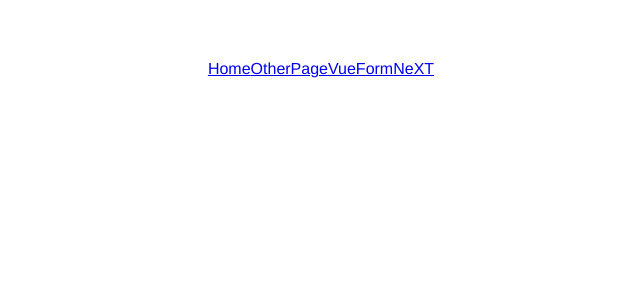
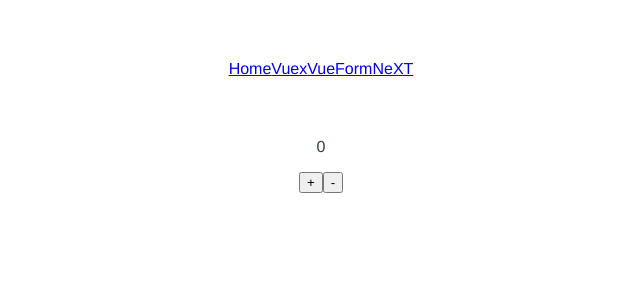
Before and after one commit to kingideayou/VueStudy, a Vue app: page /#/vuex in a window 1280 px wide. Shown: the top 300 px of the page, without its empty margins (319-959 px from the left). Built offline with nearby package versions, Linux system fonts and the light colour scheme; what vue-resource would draw is missing.

Commit message:
simple vuex demo

```diff
--- a/package.json
+++ b/package.json
@@ -14,6 +14,7 @@
     },
   "dependencies": {
     "vue": "^2.0.1",
+    "vuex": "^0.6.2",
     "express": "4.12.3",
     "leanengine": "1.2.2"
   },
--- a/src/components/VueRouter/VueRouterStart.vue
+++ b/src/components/VueRouter/VueRouterStart.vue
@@ -9,7 +9,7 @@
       <!-- <router-link to="/page_2">Go to Bar</router-link> -->
 
       <router-link to="/home">Home</router-link>
-      <router-link to="/bar">OtherPage</router-link>
+      <router-link to="/vuex">Vuex</router-link>
       <router-link to="/form">VueForm</router-link>
       <router-link to="/user/NeXT">NeXT</router-link>
       <!-- <br><br> -->
--- /dev/null
+++ b/src/components/Vuex.vue
@@ -0,0 +1,29 @@
+<template lang="html">
+
+  <div>
+    <button @click="updateCount">点击</button>
+    计数：{{ count }}
+  </div>
+
+</template>
+
+<script>
+
+import { updateCount } from '../vuex/actions'
+
+export default {
+  computed: updateCount({
+    count: state => state.count,
+
+    countAlias: 'count',
+
+    // 想访问局部状态，就必须借助于一个普通函数，函数中使用 `this` 获取局部状态
+    countPlusLocalState (state) {
+      return state.count + this.localCount
+    }
+  })
+}
+</script>
+
+<style lang="css">
+</style>
--- /dev/null
+++ b/src/components/VuexDemo.vue
@@ -0,0 +1,51 @@
+<template lang="html">
+  <div id="app">
+    <p>{{ count }}</p>
+    <p>
+      <button @click="increment">+</button>
+      <button @click="decrement">-</button>
+    </p>
+  </div>
+</template>
+
+<script>
+
+import Vue from 'vue'
+import Vuex from 'vuex'
+
+Vue.use(Vuex)
+
+export default {
+  data () {
+    return {}
+  },
+  computed: {
+    count() {
+      return store.state.count
+    }
+  },
+  mounted () {},
+  methods: {
+    increment () {
+      store.commit('increment')
+    },
+    decrement () {
+        store.commit('decrement')
+    }
+  },
+  components: {}
+}
+
+const store = new Vuex.Store({
+  state: {
+    count: 0
+  },
+  mutations: {
+    increment: state => state.count++,
+    decrement: state => state.count--
+  }
+})
+</script>
+
+<style lang="css">
+</style>
--- a/src/router.js
+++ b/src/router.js
@@ -5,6 +5,8 @@ Vue.use(VueRouter)
 
 const Home = resolve => require(['./components/VueResourceDemo.vue'], resolve)
 const VueForm = resolve => require(['./components/VueForm.vue'], resolve)
+const VuexComponent = resolve => require(['./components/Vuex.vue'], resolve)
+const VuexDemo = resolve => require(['./components/VuexDemo.vue'], resolve)
 const Foo = { template: '<div>foo</div>' }
 const Bar = { template: '<div>bar</div>' }
 const User = {
@@ -30,7 +32,8 @@ const UserHome = {
 const routes = [
   { path: '/home', component: Home },
   { path: '/form', component: VueForm },
-  { path: '/bar', component: Bar },
+  { path: '/vuex', component: VuexDemo },
+  // { path: '/vuex', component: VuexComponent },
    // 动态路径参数 以冒号开头
   { path: '/user/:id', component: User}
 ]
--- /dev/null
+++ b/src/vuex/actions.js
@@ -0,0 +1,3 @@
+export const updateCount = ({ dispatch}) => {
+  dispatch('UPDATE_COUNT')
+}
```
Also changed, not shown: src/vuex/store.js (added, +27 -0 lines).
